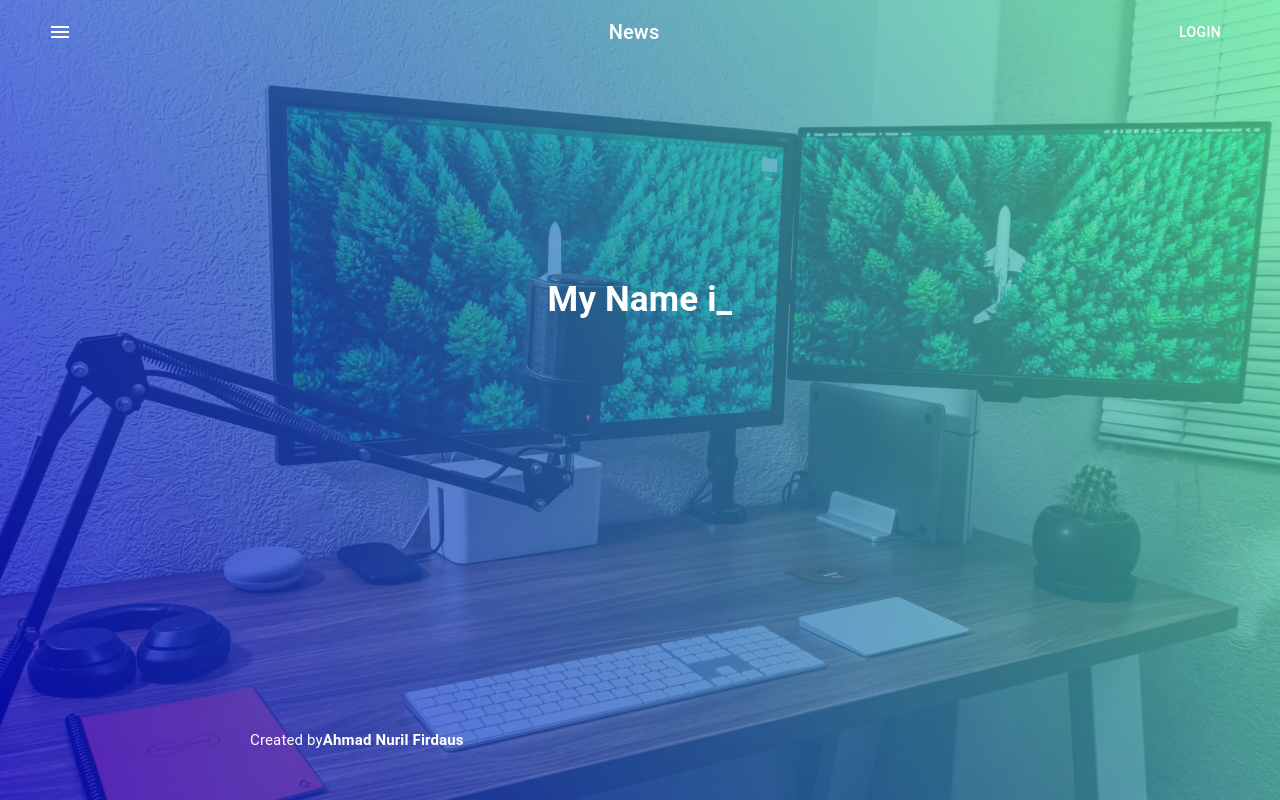
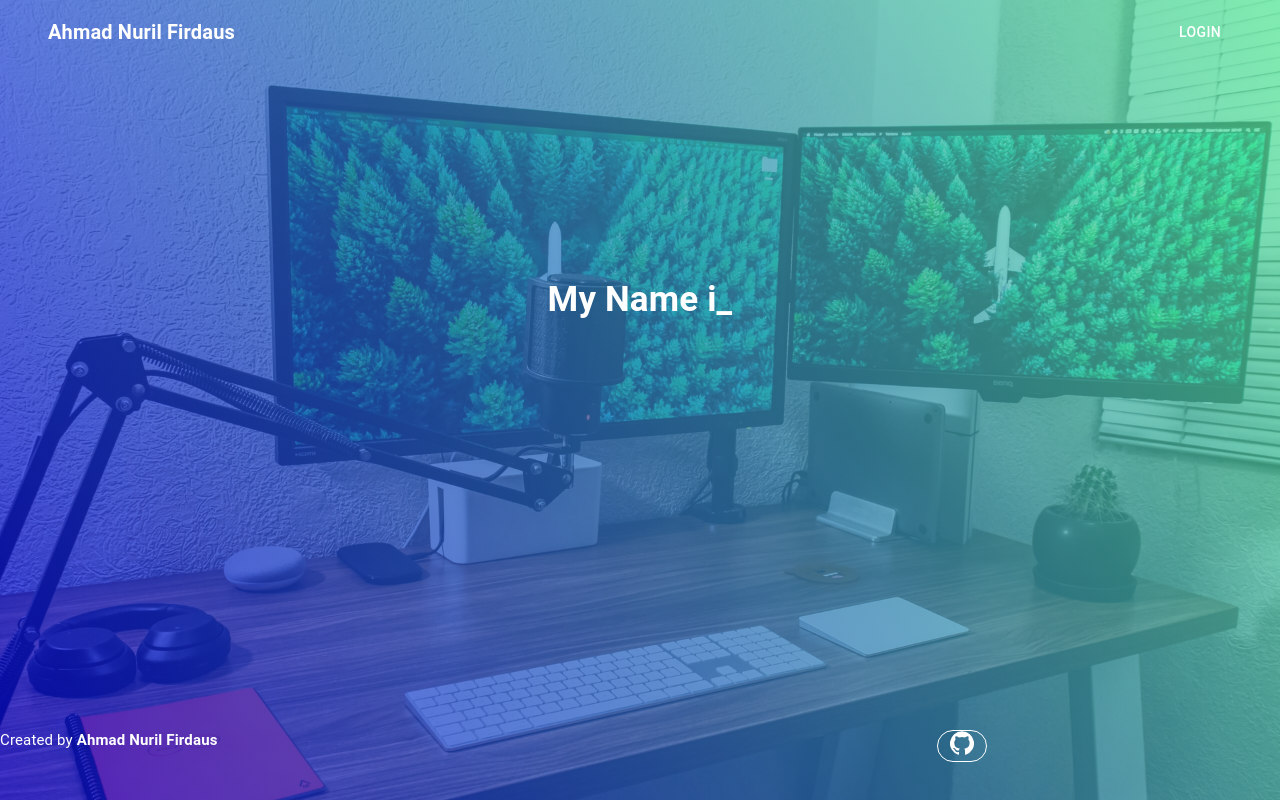
Before and after one commit to anfedu/ahmadnurilfirdaus.github.io, a Next.js app: page / in a window 1280 px wide. Built offline with nearby package versions, Linux system fonts and the light colour scheme.

Commit message:
add _documents

```diff
--- a/components/home/index.js
+++ b/components/home/index.js
@@ -5,8 +5,12 @@ import Typed from "react-typed";
 const useStyles = makeStyles((theme) => ({
   root: {
     color: "white",
-    fontSize: "35px",
+    textAlign: "center",
+    fontSize: 35,
     fontWeight: 600,
+    [theme.breakpoints.down("xs")]: {
+      fontSize: 20,
+    },
   },
 }));
 
--- a/components/layout/Footer.js
+++ b/components/layout/Footer.js
@@ -1,16 +1,27 @@
 import React from "react";
 import { makeStyles } from "@material-ui/core/styles";
+import { Grid, Chip } from "@material-ui/core";
+import GitHubIcon from "@material-ui/icons/GitHub";
 
 const useStyles = makeStyles((theme) => ({
   root: {
     width: "100%",
+    position: "fixed",
+    bottom: 0,
     height: 70,
     display: "flex",
-    position: "absolute",
-    bottom: 0,
+    justifyContent: "center",
+
     color: "white",
     fontSize: 15,
-    padding: "0 250px",
+    [theme.breakpoints.down("md")]: {
+      display: "none",
+    },
+  },
+  linkWrapper: {
+    backgroundColor: "none",
+    borderColor: "white",
+    color: "white",
   },
 }));
 
@@ -19,7 +30,22 @@ export default function Footer() {
   return (
     <>
       <footer className={classes.root}>
-        Created by <b> Ahmad Nuril Firdaus</b>
+        <Grid container spacing={1}>
+          <Grid item lg={6}>
+            Created by <b> Ahmad Nuril Firdaus</b>
+          </Grid>
+          <Grid item lg={6} align="center">
+            <Chip
+              className={classes.linkWrapper}
+              variant="outlined"
+              label={
+                <>
+                  <GitHubIcon />
+                </>
+              }
+            />
+          </Grid>
+        </Grid>
       </footer>
     </>
   );
--- a/components/layout/Navbar.js
+++ b/components/layout/Navbar.js
@@ -9,12 +9,9 @@ import MenuIcon from "@material-ui/icons/Menu";
 import { CssBaseline, Container } from "@material-ui/core";
 
 const useStyles = makeStyles((theme) => ({
-  root: {
+  appbar: {
     position: "absolute",
     top: 0,
-    width: "100%",
-  },
-  appbar: {
     background: "none",
     boxShadow: "none",
   },
@@ -24,36 +21,21 @@ const useStyles = makeStyles((theme) => ({
   title: {
     flexGrow: 1,
   },
-  footer: {
-    position: "relative",
-    bottom: 0,
-  },
 }));
 
 export default function Navbar() {
   const classes = useStyles();
 
   return (
-    <div className={classes.root}>
-      <CssBaseline />
     <AppBar position="static" className={classes.appbar}>
       <Container>
         <Toolbar>
-            <IconButton
-              edge="start"
-              className={classes.menuButton}
-              color="inherit"
-              aria-label="menu"
-            >
-              <MenuIcon />
-            </IconButton>
           <Typography variant="h6" className={classes.title}>
-              News
+            <b>Ahmad Nuril Firdaus</b>
           </Typography>
           <Button color="inherit">Login</Button>
         </Toolbar>
       </Container>
     </AppBar>
-    </div>
   );
 }
--- a/pages/_app.js
+++ b/pages/_app.js
@@ -6,6 +6,7 @@ function MyApp({ Component, pageProps }) {
   return (
     <React.Fragment>
       <Head>
+        {/* <meta name="viewport" content="width=device-width, initial-scale=1.0" /> */}
         <link rel="shortcut icon" href="/profileCrop.png" />
       </Head>
       <Component {...pageProps} />
--- a/pages/index.js
+++ b/pages/index.js
@@ -8,11 +8,10 @@ const useStyles = makeStyles({
   root: {
     paddingTop: 100,
     width: "100vw",
-    minHeight: "100vh",
+    height: "100vh",
     background:
       "linear-gradient(60deg, rgba(8, 8, 231, 0.7), rgba(93, 246, 158, 0.7)), url('/image/Background.jpg') no-repeat center center fixed",
     backgroundSize: "cover",
-    textAlign: "center",
     paddingTop: 275,
   },
 });
```
Also changed, not shown: pages/_documents.js (added, +76 -0 lines), pages/getPageContext.js (added). Lines whose indentation alone changed are shown as unchanged.
